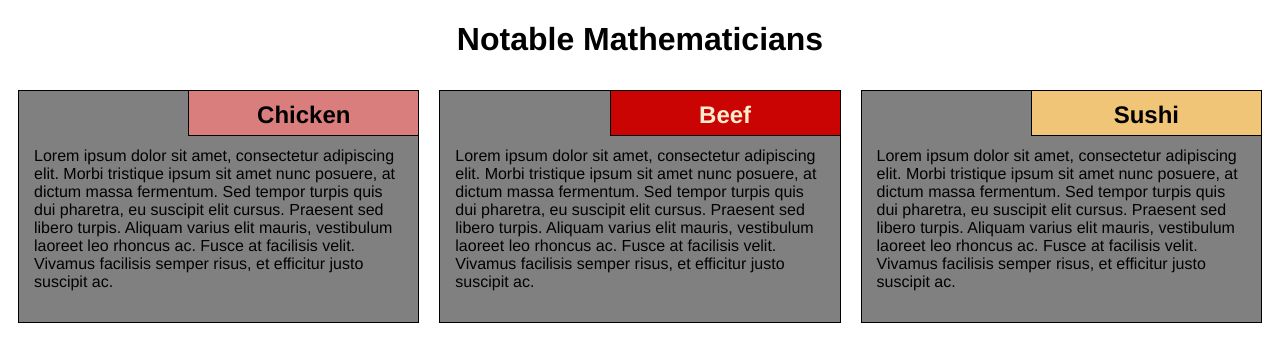
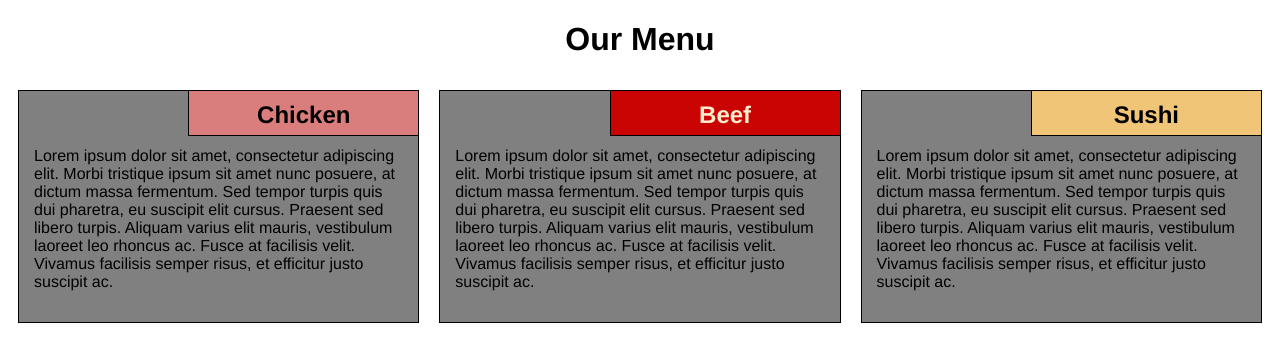
Before and after one commit to priyanshu-kr03/Coursera, a plain HTML site: page index.html in a window 1280 px wide. Drawn offline with Linux system fonts and the light colour scheme.

Commit message:
Update index.html

```diff
--- a/index.html
+++ b/index.html
@@ -9,7 +9,7 @@
 </head>
 
 <body>
-    <h1>Notable Mathematicians</h1>
+    <h1>Our Menu</h1>
     <div class="row">
         <div class="col-lg-4 col-md-6 col-sm-12">
             <section class="chicken">
```
